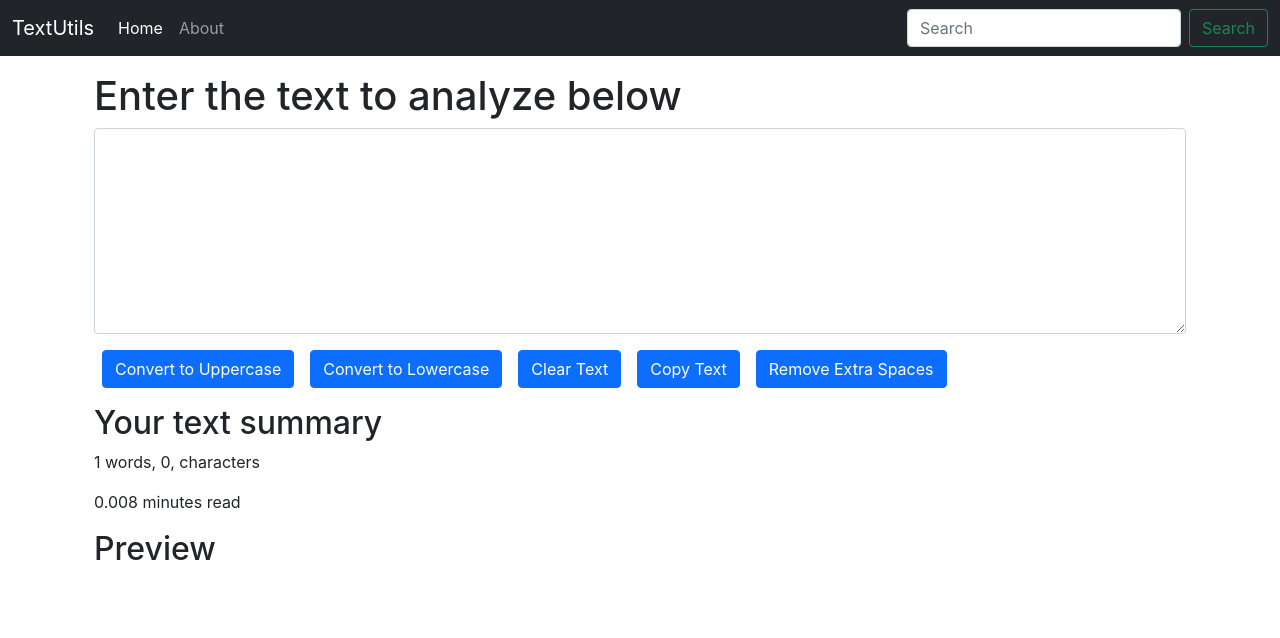
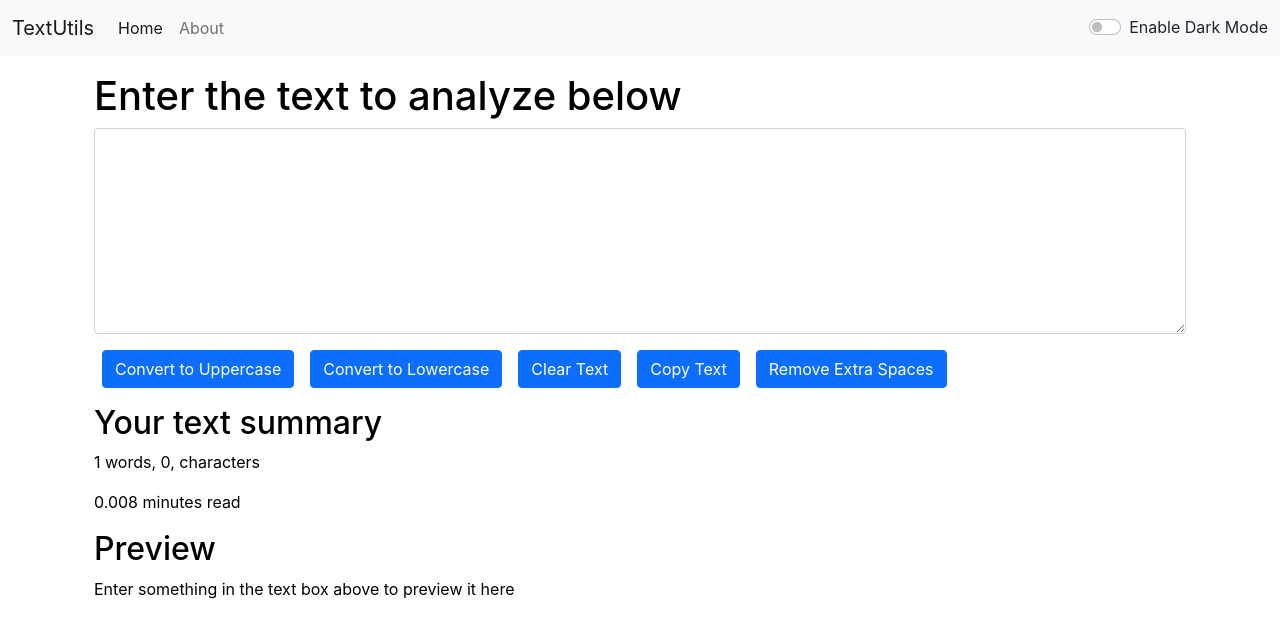
Before and after one commit to VyasSwapnil/my-app, a React (Create React App) app: page / in a window 1280 px wide. Shown: the top 638 px of the page. Built offline with nearby package versions, Linux system fonts and the light colour scheme.

Commit message:
Video 12 Completed

```diff
--- a/src/App.js
+++ b/src/App.js
@@ -1,13 +1,26 @@
 import './App.css';
 import Navbar from './components/Navbar';
 import TextForm from './components/TextForm';
+import React, {useState} from 'react'
 
 function App() {
+  const [mode, setMode] = useState('light');
+  const toggleMode = ()=>{
+    if(mode === 'light'){
+      setMode('dark')
+      document.body.style.backgroundColor = '#042743';
+      document.body.style.color = 'white';
+    }
+    else{
+      setMode('light')
+      document.body.style.backgroundColor = 'white';
+    }
+  }
   return (
     <>
-     <Navbar title="TextUtils"/>
+     <Navbar title="TextUtils" mode={mode} toggleMode={toggleMode}/>
      <div className="container my-3">
-        <TextForm heading="Enter the text to analyze below"/>
+        <TextForm heading="Enter the text to analyze below" mode={mode}/>
      </div>
     </>
   );
--- a/src/components/Navbar.js
+++ b/src/components/Navbar.js
@@ -3,7 +3,7 @@ import PropTypes from 'prop-types';
 
 export default function Navbar(props) {
   return (
-    <nav className="navbar navbar-expand-lg navbar-dark bg-dark">
+    <nav className={`navbar navbar-expand-lg navbar-${props.mode} bg-${props.mode}`}>
       <div className="container-fluid">
         <a className="navbar-brand" href="#">{props.title}</a>
         <button className="navbar-toggler" type="button" data-bs-toggle="collapse" data-bs-target="#navbarSupportedContent" aria-controls="navbarSupportedContent" aria-expanded="false" aria-label="Toggle navigation">
@@ -18,10 +18,14 @@ export default function Navbar(props) {
               <a className="nav-link" href="/About.js">{props.aboutText}</a>
             </li>
           </ul>
-          <form className="d-flex">
+          {/*<form className="d-flex">
             <input className="form-control me-2" type="search" placeholder="Search" aria-label="Search"/>
             <button className="btn btn-outline-success" type="submit">Search</button>
-          </form>
+          </form>*/}
+          <div className={`form-check form-switch text-${props.mode=='light'?'dark':'light'}`}>
+            <input className="form-check-input" onClick={props.toggleMode} type="checkbox" role="switch" id="flexSwitchCheckDefault"/>
+            <label className="form-check-label" htmlFor="flexSwitchCheckDefault">Enable {props.mode=='light'?'Dark':'Light'} Mode</label>
+        </div>
         </div>
       </div>
     </nav>
--- a/src/components/TextForm.js
+++ b/src/components/TextForm.js
@@ -29,10 +29,10 @@ export default function TextForm(props) {
   const [text, setText] = useState('');
   return (
     <>
-      <div className="container">
+      <div className="container" style={{color: props.mode=='light'?'black':'white'}}>
         <h1>{props.heading}</h1>
         <div className="mb-3">
-          <textarea className="form-control" value={text} onChange={handleOnChange} id="myBox" rows="8"></textarea>
+          <textarea className="form-control" value={text} onChange={handleOnChange} style={{backgroundColor: props.mode=='light'?'white':'grey',color: props.mode=='light'?'black':'white'}} id="myBox" rows="8"></textarea>
         </div>
         <button className="btn btn-primary mx-2" onClick={handleUpClick}>Convert to Uppercase</button>
         <button className="btn btn-primary mx-2" onClick={handleLoClick}>Convert to Lowercase</button>
@@ -40,12 +40,12 @@ export default function TextForm(props) {
         <button className="btn btn-primary mx-2" onClick={handleCopyClick}>Copy Text</button>
         <button className="btn btn-primary mx-2" onClick={handleExtraSpaces}>Remove Extra Spaces</button>
       </div>
-      <div className="container my-3">
+      <div className="container my-3" style={{color: props.mode=='light'?'black':'white'}}>
         <h2>Your text summary</h2>
         <p>{text.split(" ").length} words, {text.length}, characters</p>
         <p>{0.008 * text.split(" ").length} minutes read</p>
         <h2>Preview</h2>
-        <p>{text}</p>
+        <p>{text.length>0?text:"Enter something in the text box above to preview it here"}</p>
       </div>
     </>
   )
```
